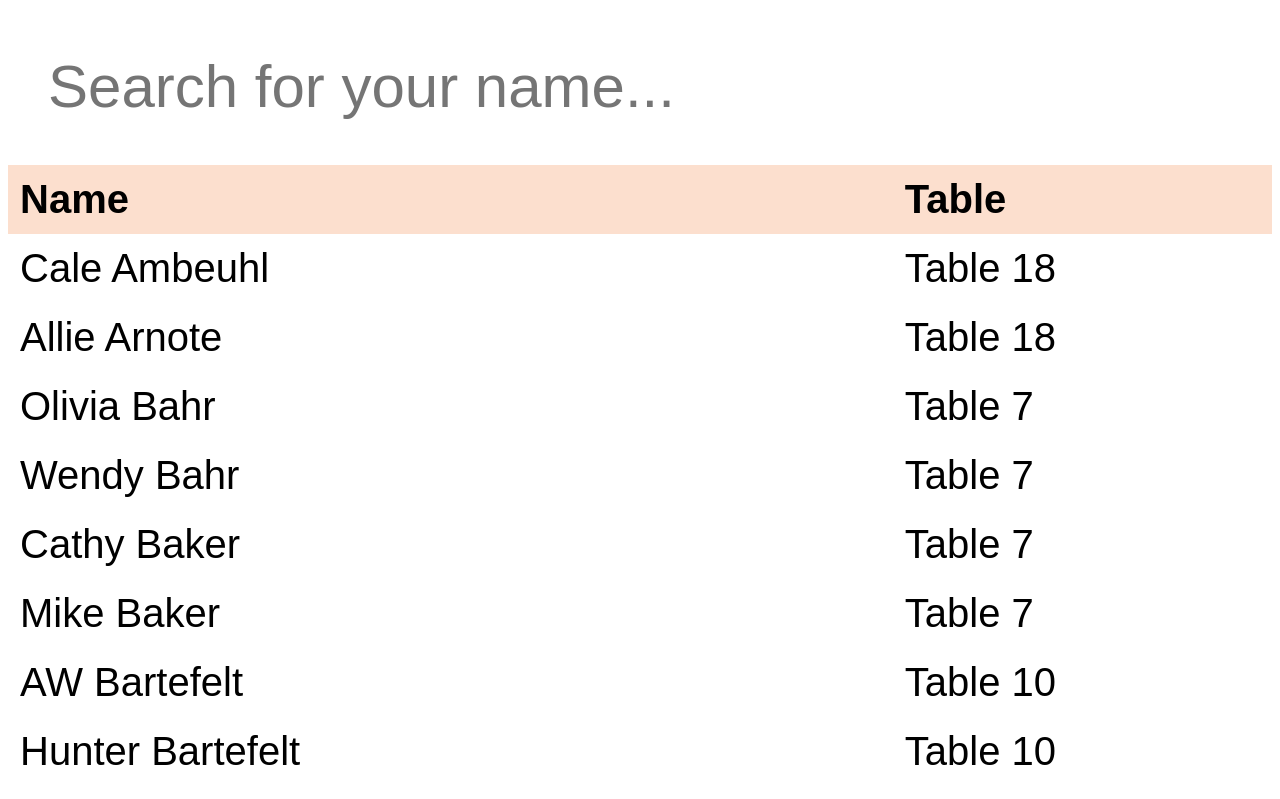
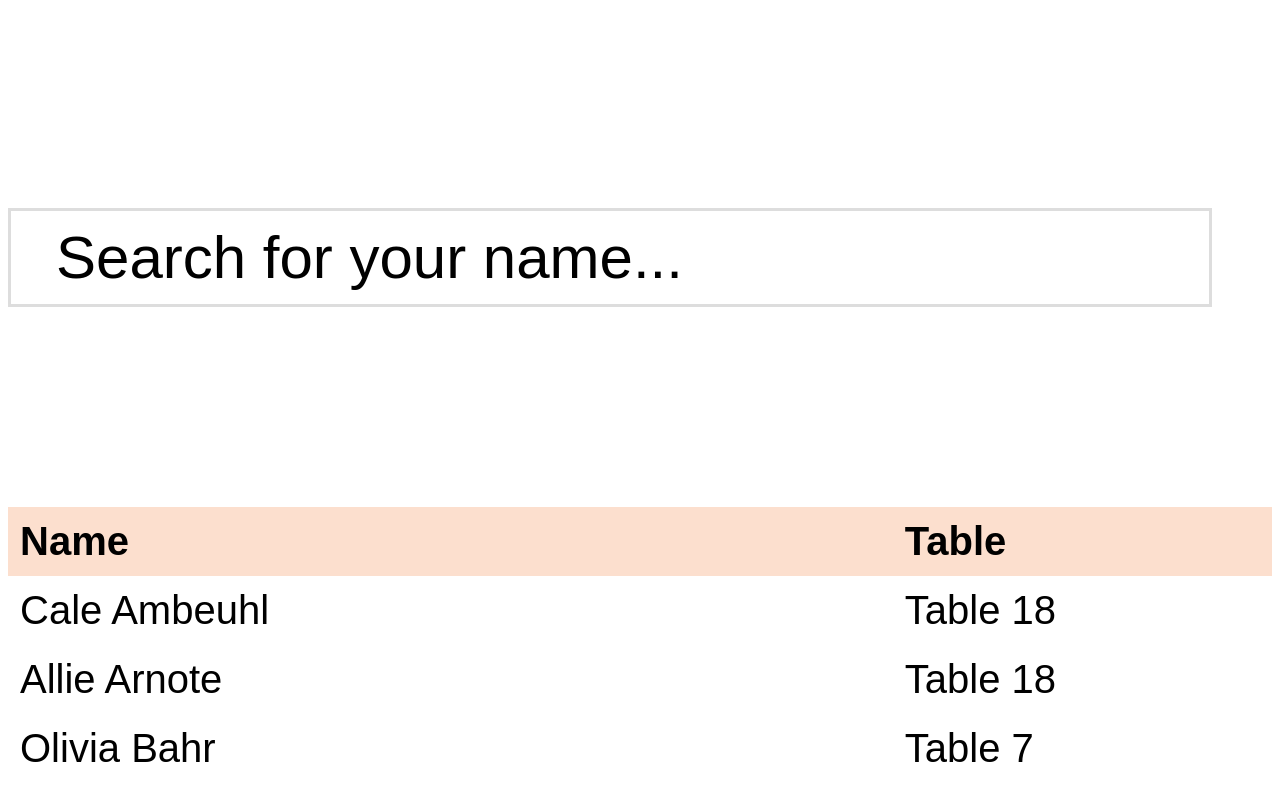
Before and after one commit to cpsiff/seating, a plain HTML site: page index.html in a window 1280 px wide. Shown: the top 799 px of the page. Drawn offline with Linux system fonts and the light colour scheme.

Commit message:
make search bar more obvious

```diff
--- a/style.css
+++ b/style.css
@@ -2,9 +2,9 @@
     width: 90%; /* Full-width */
     font-size: 60px; /* Increase font-size */
     padding: 12px 20px 12px 40px; /* Add some padding */
-    border: 0px solid #ddd; /* Add a grey border */
-    margin-bottom: 32px; /* Add some space below the input */
-    margin-top: 32px;
+    border: 3px solid #ddd; /* Add a grey border */
+    margin-bottom: 200px; /* Add some space below the input */
+    margin-top: 200px;
     font-family: Arial, Helvetica, sans-serif;
     color: black;
   }
@@ -31,3 +31,11 @@
     /* Add a grey background color to the table header and on hover */
     background-color: #fcdfce;
   }
+
+  ::placeholder {
+    font-style: normal;
+    font-size: 1em;
+    color: black;
+    background: white;
+    padding: 5px;
+  }
```
